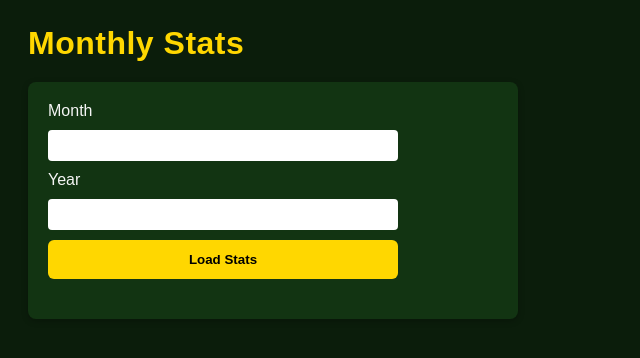
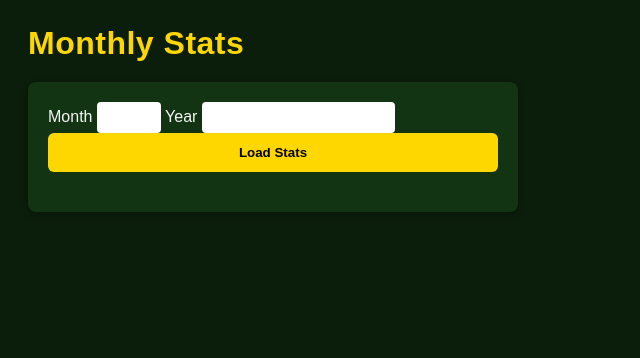
Before and after one commit to craignim1609-pixel/Horse-Racing-Tracker, a FastAPI app: page /stats in a window 1280 px wide. Shown: the part 72-430 px from the top of the page, without its empty margins (0-640 px from the left). Run offline with FastAPI, Linux system fonts and the light colour scheme.

Commit message:
Update style.css

```diff
--- a/app/static/style.css
+++ b/app/static/style.css
@@ -31,17 +31,11 @@ h1, h2 {
     color: gold;
 }
 
-form:not(.race-form) {
-    display: flex;
-    flex-direction: column;
-    max-width: 350px;
+form {
     gap: 10px;
     margin-bottom: 20px;
 }
-
-
 /* Remove flex + max-width from all forms */
-
 
 input, select, button {
     padding: 8px;
```
